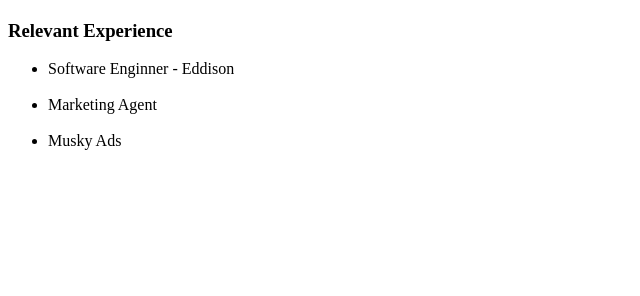
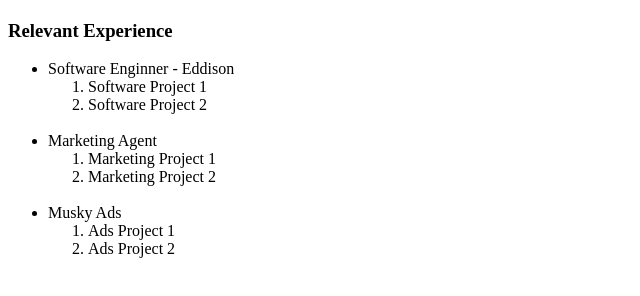
Before and after one commit to szmtz/online-res-mmo, a plain HTML site: page index.html in a window 1280 px wide. Shown: the part 430-726 px from the top of the page, without its empty margins (0-640 px from the left). Drawn offline with Linux system fonts and the light colour scheme.

Commit message:
Add nested ordered lists in unordered list

```diff
--- a/index.html
+++ b/index.html
@@ -10,9 +10,23 @@
     <div>
         <h3>Relevant Experience</h3>
         <ul>
-            <li>Software Enginner - Eddison</li><br>
-            <li>Marketing Agent</li><br>
-            <li>Musky Ads</li>
+            <li>Software Enginner - Eddison
+              <ol>
+                <li>Software Project 1</li>
+                <li>Software Project 2</li>
+              </ol>
+              </li><br>
+            <li>Marketing Agent
+              <ol>
+                <li>Marketing Project 1</li>
+                <li>Marketing Project 2</li>
+              </ol></li><br>
+            <li>Musky Ads
+              <ol>
+                <li>Ads Project 1</li>
+                <li>Ads Project 2</li>
+              </ol>
+            </li>
             </ul>
       </div>
   </body>
```
